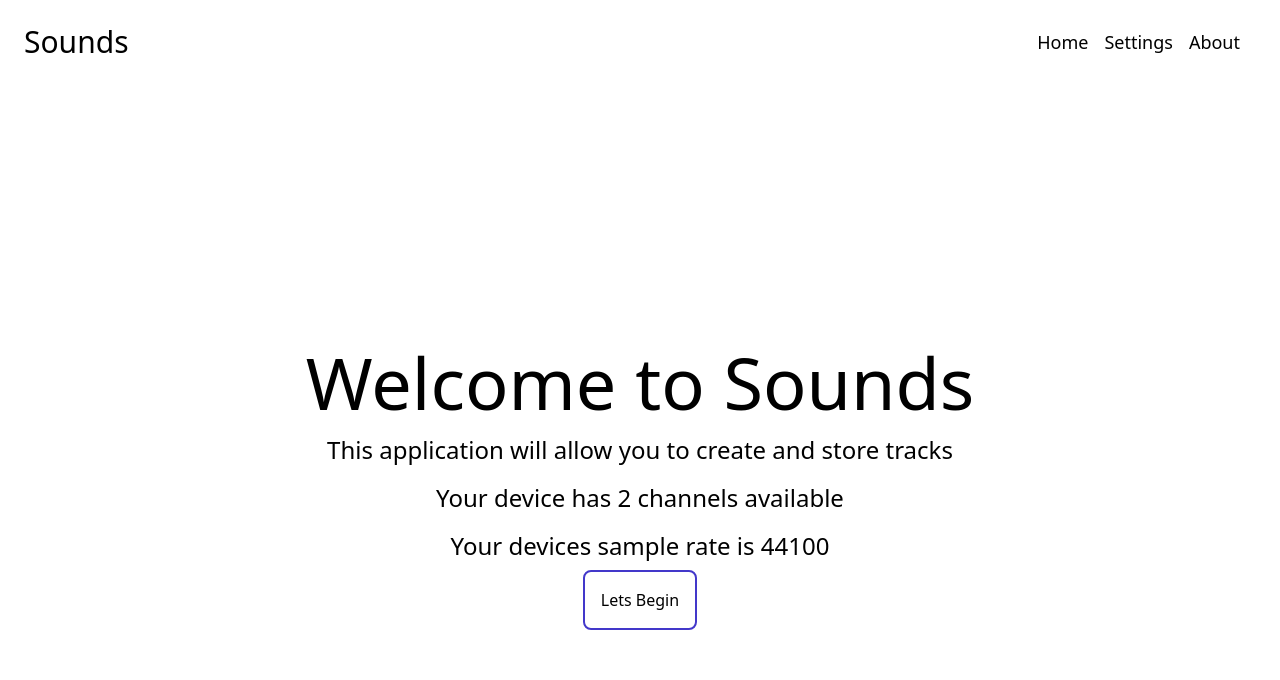
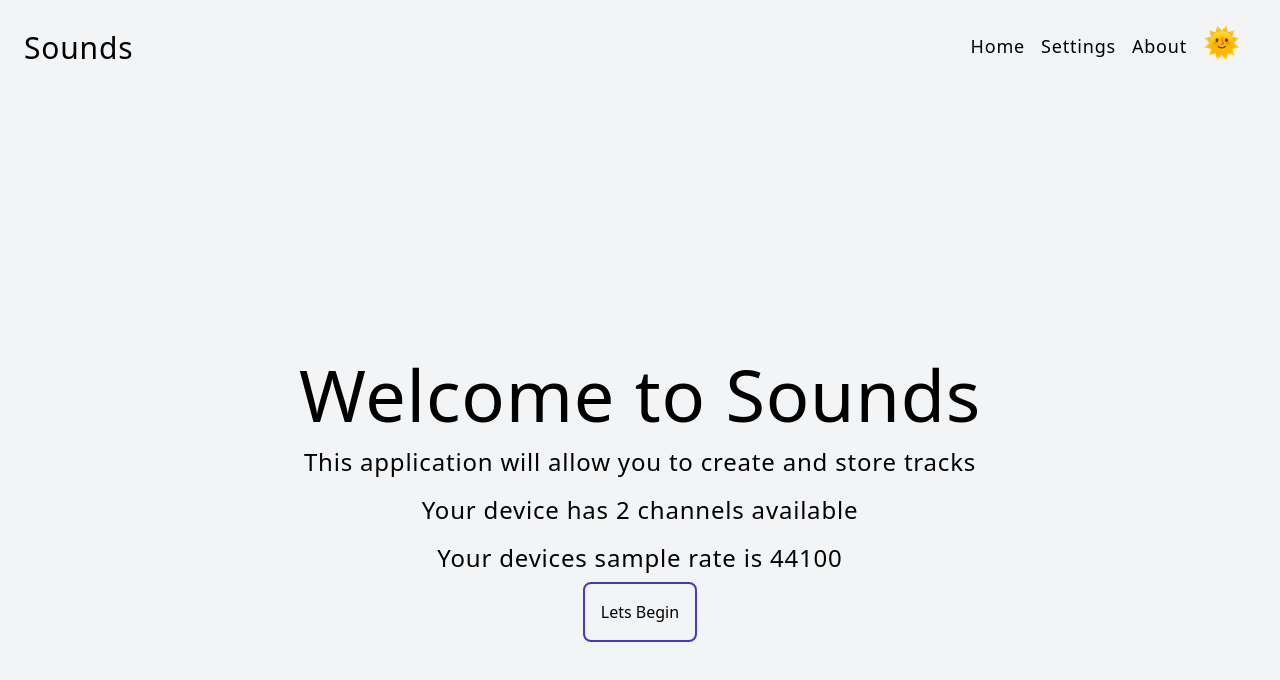
Before and after one commit to pigilwin/auditory, a React (Create React App) app: page / in a window 1280 px wide. Shown: the top 680 px of the page. Built offline with nearby package versions, Linux system fonts and the light colour scheme.

Commit message:
Adding theme changing button

```diff
--- a/src/App.tsx
+++ b/src/App.tsx
@@ -7,19 +7,42 @@ import { AboutPanel } from './about/About';
 import { NavBar } from './components/Nav/NavBar';
 import { Main } from './builder/Main';
 import { useEffect } from 'react';
-import { useDispatch } from 'react-redux';
+import { useDispatch, useSelector } from 'react-redux';
 import { loadTracksAsync } from './store/track/trackEvent';
 import { Settings } from './settings/Settings';
+import { setTheme, themeStateSelector } from './store/theme/themeSlice';
 
 export const App = (): JSX.Element => {
 
   const dispatch = useDispatch();
 
   useEffect(() => {
+    if(window.matchMedia('(prefers-color-scheme: dark)').matches) {
+      dispatch(setTheme(true));
+    }
+
     dispatch(loadTracksAsync());
-  });
+  }, [dispatch]);
+
+  const usingDarkMode = useSelector(themeStateSelector);
+  const rootElement = window.document.documentElement;
+  const classNames: string[] = [
+      "font-sans",
+      "antialiased",
+      "leading-normal",
+      "tracking-wider",
+      "bg-gray-100",
+      "dark:bg-gray-700"
+  ];
+
+  if (usingDarkMode) {
+      rootElement.classList.add("dark");
+  } else {
+    rootElement.classList.remove("dark");
+  }
 
   return (
+    <main className={classNames.join(" ")}>
       <BrowserRouter>
         <NavBar/>
         <Switch>
@@ -34,5 +57,6 @@ export const App = (): JSX.Element => {
           </Route>
         </Switch>
       </BrowserRouter>
+    </main>
   );
 }
--- a/src/components/Nav/NavBar.tsx
+++ b/src/components/Nav/NavBar.tsx
@@ -1,4 +1,5 @@
 import {Link} from "react-router-dom";
+import { Theme } from "../Theme";
 import { GoBack } from "./GoBack";
 
 export const NavBar = (): JSX.Element => {
@@ -13,6 +14,9 @@ export const NavBar = (): JSX.Element => {
                     <NavButton to="/" id="home-button" title="Home"/>
                     <NavButton to="/settings" id="settings-button" title="Settings"/>
                     <NavButton to="/about" id="about-button" title="About"/>
+                    <div className="block mt-4 lg:inline-block lg:mt-0 text-black cursor-pointer hover:text-blue-100 mr-4 text-lg">
+                        <Theme/>
+                    </div>
                 </div>
             </div>
         </nav>
--- a/src/components/Theme.tsx
+++ b/src/components/Theme.tsx
@@ -15,7 +15,7 @@ export const Theme = (): JSX.Element => {
     }
 
     return (
-        <div className="absolute top-0 right-0 h-12 w-18 p-4">
+        <div className="h-12 w-18">
             <button onClick={onClickHandler} className="focus:outline-none text-3xl">{icon}</button>
         </div>
     );
--- a/tailwind.config.js
+++ b/tailwind.config.js
@@ -1,6 +1,6 @@
 module.exports = {
-    purge: ['./src/**/*.ts', './public/index.html'],
-    darkMode: false, // or 'media' or 'class'
+    purge: ['./src/**/*.tsx', './public/index.html'],
+    darkMode: 'class',
     theme: {
       extend: {},
     },
```
Lines whose indentation alone changed are shown as unchanged.
